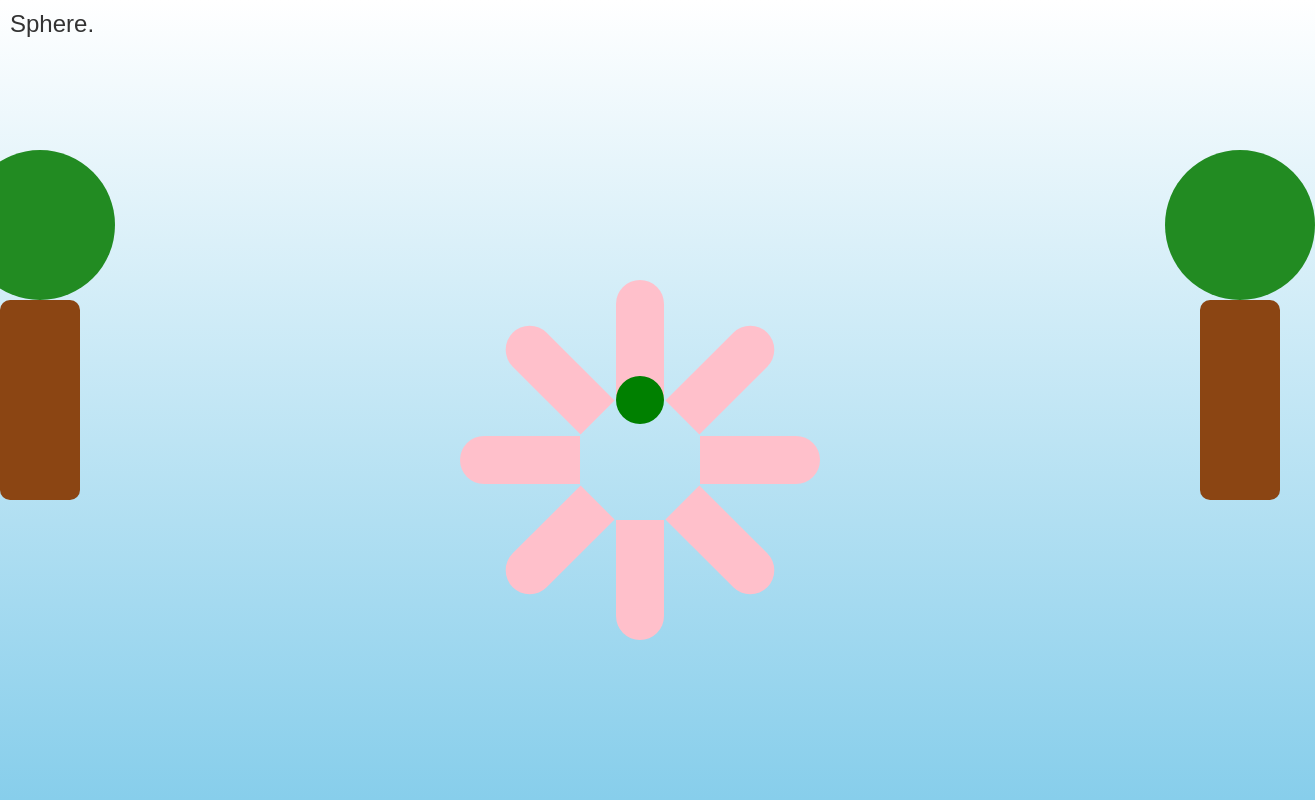
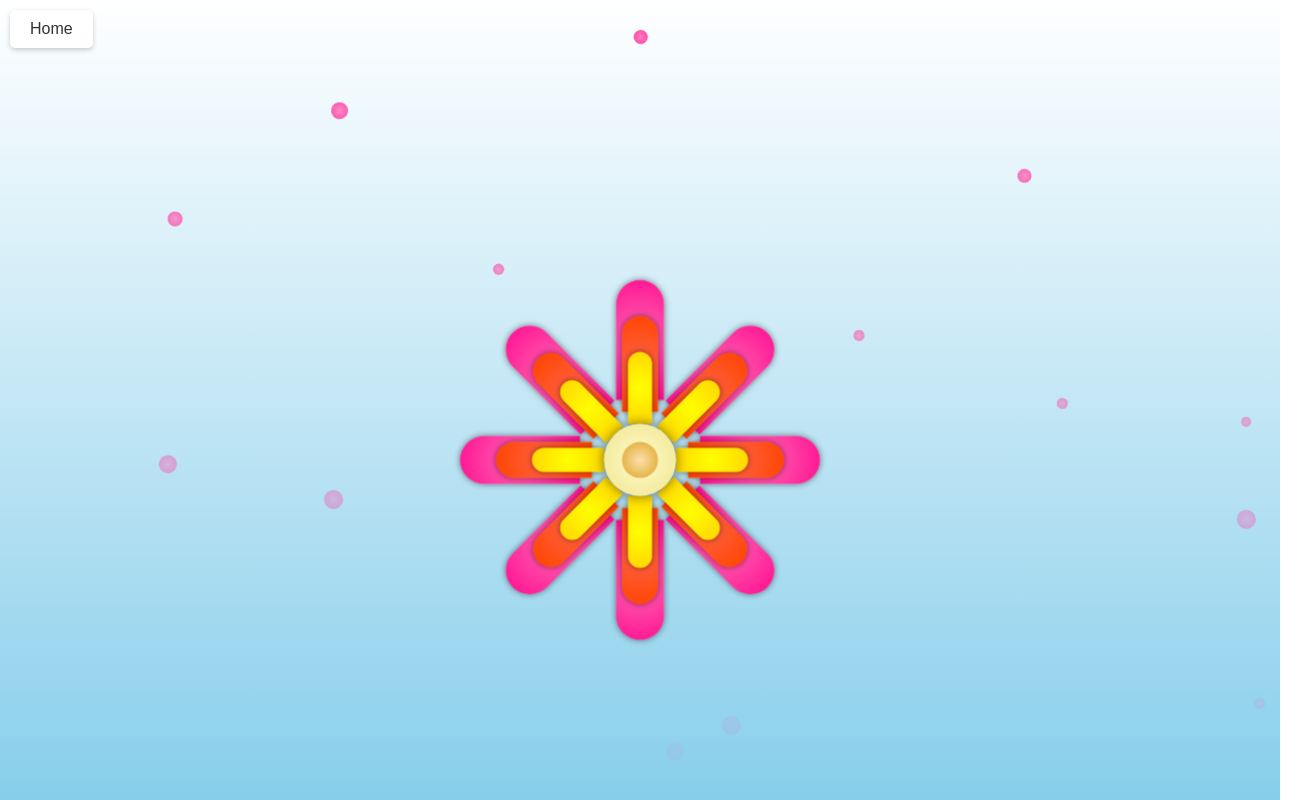
Before and after one commit to Nasaonsteroids/mainSandstorm, a plain HTML site: page flower.html in a window 1280 px wide. Shown: the whole page, 1315 px wide, since content can reach past the window. Drawn offline with Linux system fonts and the light colour scheme.

Commit message:
Flower website and image compression
The flower site was fully done, compressed images at main site so it becomes smoother for people with bad internet speeds. Added unique button to flower project.

```diff
--- a/card.css
+++ b/card.css
@@ -143,3 +143,9 @@
   #github:hover{
     background-color: #4d4b4b;
   }
+  #flowerbutton{
+    background-color: #93a267;
+  }
+  #flowerbutton:hover{
+    background-color: #485935;
+  }
--- a/flower.css
+++ b/flower.css
@@ -10,16 +10,6 @@ body {
     position: relative;
 }
 
-#home-link {
-    position: fixed;
-    top: 10px;
-    left: 10px;
-    font-size: 24px;
-    color: #333;
-    text-decoration: none;
-    z-index: 1000;
-}
-
 #scene {
     width: 100%;
     height: 100%;
@@ -28,35 +18,25 @@ body {
     justify-content: center;
     align-items: center;
 }
-
-.tree {
-    width: 80px;
-    height: 200px;
-    background: #8B4513;
-    position: relative;
-    border-radius: 10px;
+#home-button {
+    position: absolute;
+    top: 10px;
+    left: 10px;
+    padding: 10px 20px;
+    font-size: 16px;
+    background-color: #fff;
+    color: #333;
+    text-decoration: none;
+    border-radius: 5px;
+    box-shadow: 0 2px 5px rgba(0, 0, 0, 0.2);
+    transition: background-color 0.3s, color 0.3s;
+    z-index: 1000;
 }
 
-.tree::before {
-    content: "";
-    position: absolute;
-    bottom: 100%;
-    left: 50%;
-    width: 150px;
-    height: 150px;
-    background: #228B22;
-    border-radius: 50%;
-    transform: translateX(-50%);
+#home-button:hover {
+    background-color: #f0f0f0;
+    color: #000;
 }
-
-.tree:nth-child(1) {
-    margin-right: auto;
-}
-
-.tree:nth-child(3) {
-    margin-left: auto;
-}
-
 .pulsing-flower {
     position: relative;
     width: 200px;
@@ -67,33 +47,113 @@ body {
     align-items: center;
 }
 
-.pulsing-flower .petal {
+.layer {
+    position: absolute;
+    width: 100%;
+    height: 100%;
+    display: flex;
+    justify-content: center;
+    align-items: center;
+}
+
+.layer1 .petal {
     position: absolute;
     width: 40px;
     height: 100px;
-    background: pink;
+    background: radial-gradient(circle, #ff69b4, #ff1493);
     border-radius: 20px 20px 0 0;
     transform-origin: bottom center;
+    box-shadow: 0 0 5px rgba(0, 0, 0, 0.5);
 }
 
-.pulsing-flower .petal:nth-child(1) { transform: rotate(0deg) translateY(-50px); }
-.pulsing-flower .petal:nth-child(2) { transform: rotate(45deg) translateY(-50px); }
-.pulsing-flower .petal:nth-child(3) { transform: rotate(90deg) translateY(-50px); }
-.pulsing-flower .petal:nth-child(4) { transform: rotate(135deg) translateY(-50px); }
-.pulsing-flower .petal:nth-child(5) { transform: rotate(180deg) translateY(-50px); }
-.pulsing-flower .petal:nth-child(6) { transform: rotate(225deg) translateY(-50px); }
-.pulsing-flower .petal:nth-child(7) { transform: rotate(270deg) translateY(-50px); }
-.pulsing-flower .petal:nth-child(8) { transform: rotate(315deg) translateY(-50px); }
+.layer2 .petal {
+    position: absolute;
+    top: 35%;
+    width: 30px;
+    height: 80px;
+    background: radial-gradient(circle, #ff6347, #ff4500);
+    border-radius: 15px 15px 0 0;
+    transform-origin: bottom center;
+    box-shadow: 0 0 5px rgba(0, 0, 0, 0.5);
+}
+
+.layer3 .petal {
+    position: absolute;
+    top: 45%;
+    width: 20px;
+    height: 60px;
+    background: radial-gradient(circle, #ffff00, #ffd700);
+    border-radius: 10px 10px 0 0;
+    transform-origin: bottom center;
+    box-shadow: 0 0 5px rgba(0, 0, 0, 0.5);
+}
+
+.layer1 .petal:nth-child(1) { transform: rotate(0deg) translateY(-50px); }
+.layer1 .petal:nth-child(2) { transform: rotate(45deg) translateY(-50px); }
+.layer1 .petal:nth-child(3) { transform: rotate(90deg) translateY(-50px); }
+.layer1 .petal:nth-child(4) { transform: rotate(135deg) translateY(-50px); }
+.layer1 .petal:nth-child(5) { transform: rotate(180deg) translateY(-50px); }
+.layer1 .petal:nth-child(6) { transform: rotate(225deg) translateY(-50px); }
+.layer1 .petal:nth-child(7) { transform: rotate(270deg) translateY(-50px); }
+.layer1 .petal:nth-child(8) { transform: rotate(315deg) translateY(-50px); }
+
+.layer2 .petal:nth-child(1) { transform: rotate(0deg) translateY(-40px); }
+.layer2 .petal:nth-child(2) { transform: rotate(45deg) translateY(-40px); }
+.layer2 .petal:nth-child(3) { transform: rotate(90deg) translateY(-40px); }
+.layer2 .petal:nth-child(4) { transform: rotate(135deg) translateY(-40px); }
+.layer2 .petal:nth-child(5) { transform: rotate(180deg) translateY(-40px); }
+.layer2 .petal:nth-child(6) { transform: rotate(225deg) translateY(-40px); }
+.layer2 .petal:nth-child(7) { transform: rotate(270deg) translateY(-40px); }
+.layer2 .petal:nth-child(8) { transform: rotate(315deg) translateY(-40px); }
+
+.layer3 .petal:nth-child(1) { transform: rotate(0deg) translateY(-30px); }
+.layer3 .petal:nth-child(2) { transform: rotate(45deg) translateY(-30px); }
+.layer3 .petal:nth-child(3) { transform: rotate(90deg) translateY(-30px); }
+.layer3 .petal:nth-child(4) { transform: rotate(135deg) translateY(-30px); }
+.layer3 .petal:nth-child(5) { transform: rotate(180deg) translateY(-30px); }
+.layer3 .petal:nth-child(6) { transform: rotate(225deg) translateY(-30px); }
+.layer3 .petal:nth-child(7) { transform: rotate(270deg) translateY(-30px); }
+.layer3 .petal:nth-child(8) { transform: rotate(315deg) translateY(-30px); }
 
 .pulsing-flower .center {
     position: absolute;
-    top: 50%;
+    top: 75%;
     left: 50%;
-    width: 40px;
-    height: 40px;
-    background: green;
+    width: 60px;
+    height: 60px;
+    background: radial-gradient(circle, #fffacd, #f0e68c);
     border-radius: 50%;
     transform: translate(-50%, -50%);
+    box-shadow: 0 0 10px rgba(0, 0, 0, 0.5);
+    display: flex;
+    justify-content: center;
+    align-items: center;
+}
+
+.pulsing-flower .inner-center {
+    width: 30px;
+    height: 30px;
+    background: radial-gradient(circle, #ffdead, #daa520);
+    border-radius: 50%;
+}
+#falling-petals {
+    position: absolute;
+    top: 0;
+    left: 0;
+    width: 100%;
+    height: 100%;
+    pointer-events: none;
+    overflow: hidden;
+    z-index: 10;
+}
+
+.petal-fall {
+    position: absolute;
+    width: 20px;
+    height: 20px;
+    background: radial-gradient(circle, #ff69b4, #ff1493);
+    border-radius: 50%;
+    animation: fall linear infinite;
 }
 
 @keyframes pulse {
@@ -104,3 +164,13 @@ body {
         transform: scale(1.2);
     }
 }
+@keyframes fall {
+    0% {
+        transform: translateY(-100px) rotate(0deg);
+        opacity: 1;
+    }
+    100% {
+        transform: translateY(100vh) rotate(360deg);
+        opacity: 0;
+    }
+}
--- a/flower.html
+++ b/flower.html
@@ -3,14 +3,14 @@
 <head>
     <meta charset="UTF-8">
     <meta name="viewport" content="width=device-width, initial-scale=1.0">
-    <title>Pulsing Flower</title>
+    <title>Complex Pulsing Flower</title>
     <link rel="stylesheet" href="flower.css">
 </head>
 <body>
-    <a href="flower.html" id="home-link">Sphere.</a>
+    <a href="index.html" id="home-button">Home</a>
     <div id="scene">
-        <div class="tree"></div>
         <div class="pulsing-flower flower">
+            <div class="layer layer1">
                 <div class="petal"></div>
                 <div class="petal"></div>
                 <div class="petal"></div>
@@ -19,9 +19,33 @@
                 <div class="petal"></div>
                 <div class="petal"></div>
                 <div class="petal"></div>
-            <div class="center"></div>
             </div>
-        <div class="tree"></div>
+            <div class="layer layer2">
+                <div class="petal"></div>
+                <div class="petal"></div>
+                <div class="petal"></div>
+                <div class="petal"></div>
+                <div class="petal"></div>
+                <div class="petal"></div>
+                <div class="petal"></div>
+                <div class="petal"></div>
             </div>
+            <div class="layer layer3">
+                <div class="petal"></div>
+                <div class="petal"></div>
+                <div class="petal"></div>
+                <div class="petal"></div>
+                <div class="petal"></div>
+                <div class="petal"></div>
+                <div class="petal"></div>
+                <div class="petal"></div>
+            </div>
+            <div class="center">
+                <div class="inner-center"></div>
+            </div>
+        </div>
+    </div>
+    <div id="falling-petals"></div>
+    <script src="flower.js"></script>
 </body>
 </html>
--- a/flower.js
+++ b/flower.js
@@ -1,23 +1,20 @@
-const flowerContainer = document.getElementById('flower-container');
-const flowerColors = ['#ff69b4', '#ff6347', '#ffb6c1', '#ffa07a', '#da70d6', '#eee8aa', '#98fb98', '#afeeee'];
+document.addEventListener('DOMContentLoaded', function () {
+    const fallingPetalsContainer = document.getElementById('falling-petals');
 
-window.addEventListener('scroll', () => {
-    const scrollPosition = window.scrollY + window.innerHeight;
-    if (scrollPosition > document.body.offsetHeight - 200) {
-        spawnFlower();
+    function createPetal() {
+        const petal = document.createElement('div');
+        petal.classList.add('petal-fall');
+        petal.style.left = `${Math.random() * 100}vw`;
+        petal.style.animationDuration = `${Math.random() * 3 + 2}s`;
+        petal.style.opacity = Math.random();
+        petal.style.width = `${Math.random() * 10 + 10}px`;
+        petal.style.height = petal.style.width;
+        fallingPetalsContainer.appendChild(petal);
+
+        petal.addEventListener('animationend', () => {
+            petal.remove();
+        });
     }
+
+    setInterval(createPetal, 300);
 });
-
-function spawnFlower() {
-    const flower = document.createElement('div');
-    const size = Math.random() * 50 + 50;
-    const color = flowerColors[Math.floor(Math.random() * flowerColors.length)];
-    flower.classList.add('flower');
-    flower.style.width = `${size}px`;
-    flower.style.height = `${size}px`;
-    flower.style.backgroundColor = color;
-    flower.style.borderRadius = '50%';
-    flower.style.left = `${Math.random() * window.innerWidth}px`;
-
-    flowerContainer.appendChild(flower);
-}
--- a/index.css
+++ b/index.css
@@ -5,12 +5,12 @@
   src: url(/fonts/AstroSpace.ttf);
 }
 
-*{
+* {
   scroll-behavior: smooth;
   box-sizing: border-box;
 }
 
-body{
+body {
   background: url(img/green2.jpg);
   background-size: cover;
   background-repeat: no-repeat;
@@ -18,10 +18,6 @@ body{
   padding: 0;
   font-family: "Montserrat", sans-serif;
   background-attachment: fixed;
-}
-
-@media only screen and (max-width: 767px){
-
 }
 
 header {
@@ -124,7 +120,6 @@ header {
   .menu-btn {
     display: block;
     text-decoration: none;
-
   }
 
   #check:checked ~ .navlinks {
@@ -142,40 +137,20 @@ header {
     margin-right: 10px;
     font-size: 25px;
     text-decoration: none;
-
-
   }
 
   .menu-btn:focus {
     color: blue;
     text-decoration: none;
-
   }
 }
-  a:link {
+
+a:link, a:visited, a:hover, a:active {
   text-decoration: none;
   color: white;
 }
 
-  a:visited {
-    text-decoration: none;
-    color: white;
-
-  }
-
-  a:hover {
-    text-decoration: none;
-    color: white;
-
-  }
-
-  a:active {
-    text-decoration: none;
-    color: white;
-
-  }
-
-  #section2{
+#section2 {
   background-color: transparent;
   padding: 15px;
   margin-top: 860px;
@@ -183,6 +158,36 @@ header {
   backdrop-filter: blur(24px);
   display: flex;
   justify-content: center;
-    align-items: center;
+  align-items: flex-start;
   flex-wrap: wrap;
 }
+
+.parent-container {
+  display: flex;
+  flex-wrap: wrap;
+  justify-content: center;
+  width: 100%;
+}
+
+.column {
+  flex: 1 1 300px; /* Ensures a minimum width of 300px per column */
+  margin: 10px;
+  max-width: 45%;
+}
+
+.card {
+  border: 1px solid #ccc;
+  border-radius: 5px;
+  overflow: hidden;
+}
+
+.info {
+  padding: 15px;
+}
+
+@media (max-width: 800px) {
+  .column {
+    flex: 1 1 100%; /* Stacks columns vertically on smaller screens */
+    margin: 10px 0;
+  }
+}
```
Also changed, not shown: index.html (+15 -6 lines), img/DALL·E 2024-06-09 23.15.10 - A pixel art environment using a green color palette, featuring shades of dark green, olive green, light green, and white. The scene is tranquil and na.webp (deleted), img/Skärmbild 2024-06-11 054729.png (added), img/green2.jpg, img/mountain.jpg (deleted), img/r8.jpg, img/unitygame.PNG (deleted), img/unitygame.jpg (added), 1 other file. Lines whose indentation alone changed are shown as unchanged.
